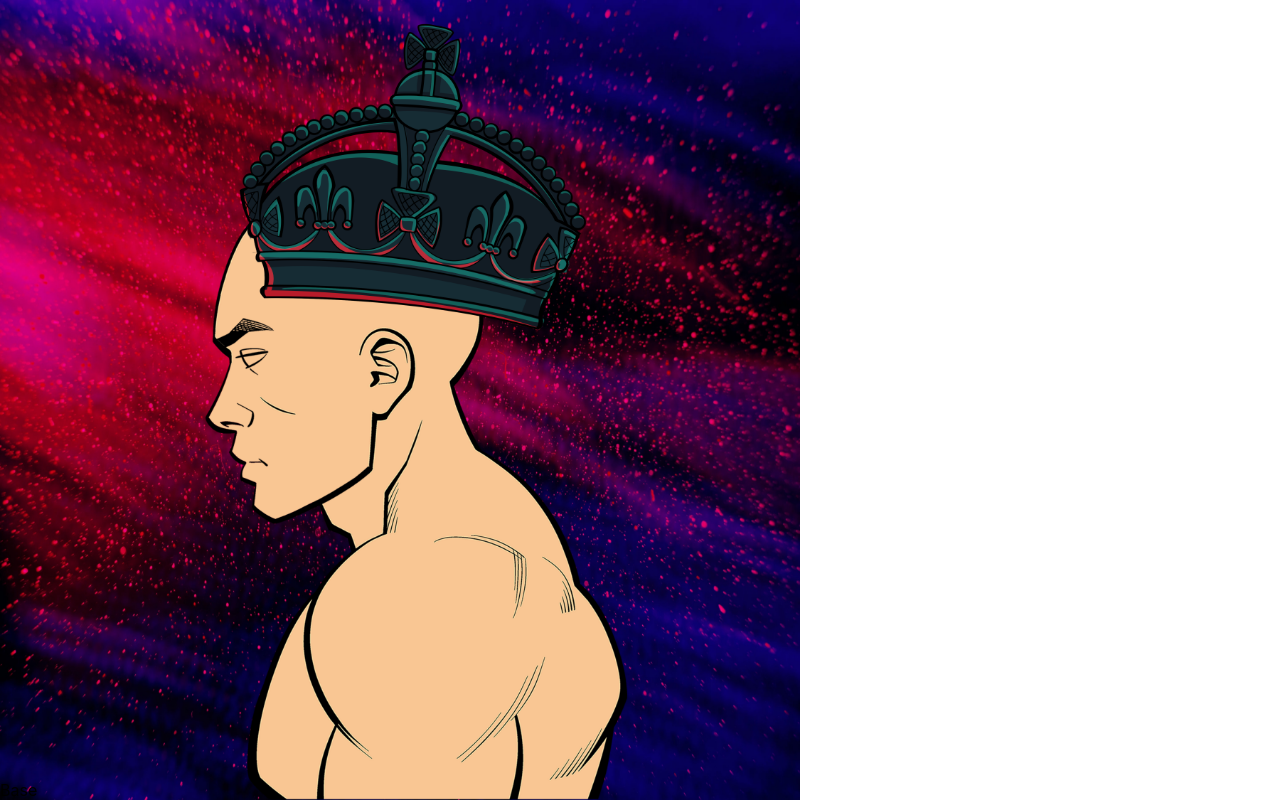
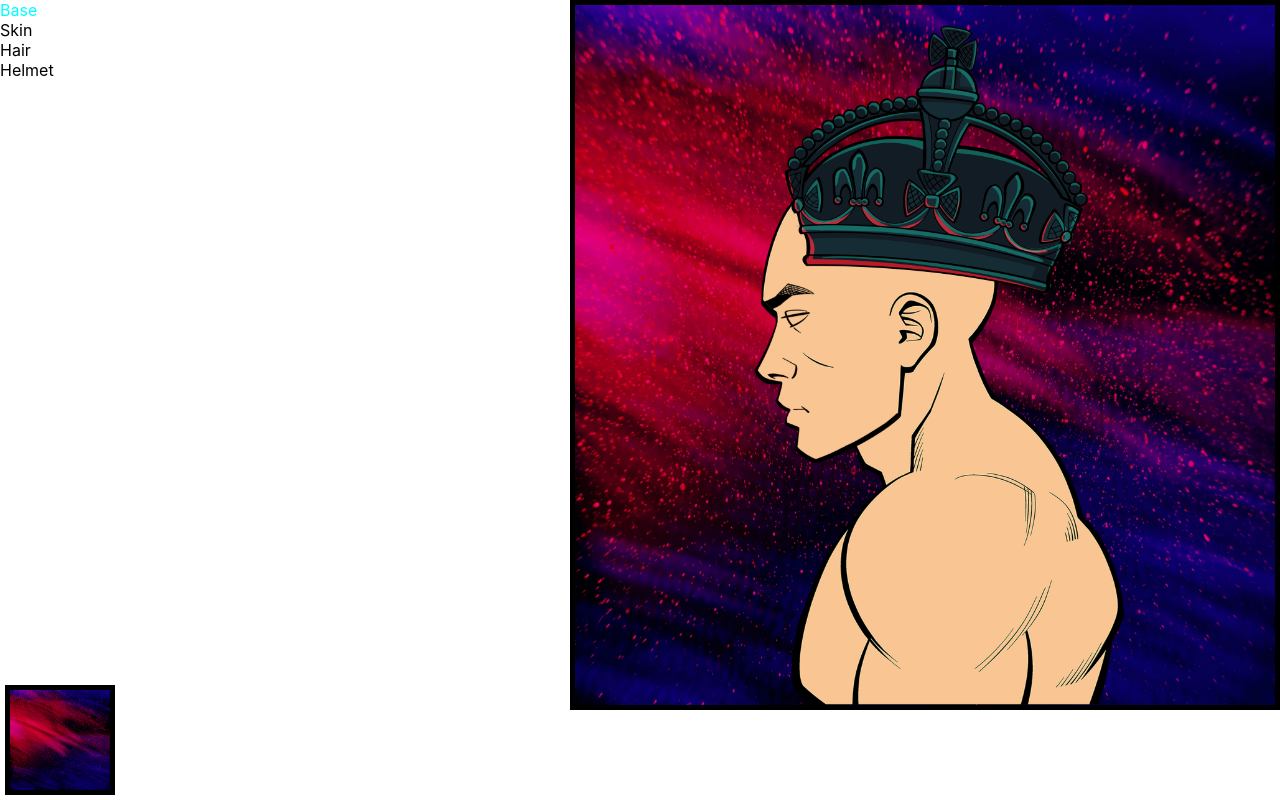
Before and after one commit to ahmedjamshed/nft_2d_avatar, a React (Create React App) app: page / in a window 1280 px wide. Built offline with nearby package versions, Linux system fonts and the light colour scheme.

Commit message:
trait selector

```diff
--- a/src/components/TraitLayer.module.scss
+++ b/src/components/TraitLayer.module.scss
@@ -10,6 +10,6 @@
         max-width: 100%;
         position: absolute;
         top: 25;
-        right: 25;
+        right: 0;
     }
 }
--- a/src/components/TraitSelector.module.scss
+++ b/src/components/TraitSelector.module.scss
@@ -1,3 +1,14 @@
 .TraitSelector {
-    display: flex;
+    flex: 0 1 100px; /*  No stretching: */
+    margin: 5px;
+    height: 100px;
+    width: 100px;
+    img {
+        max-height: 100%;
+        max-width: 100%;
+    }
 }
+
+.selected {
+    border: 5px solid black;
+}
--- a/src/components/TraitSelector.tsx
+++ b/src/components/TraitSelector.tsx
@@ -1,3 +1,4 @@
+import classNames from 'classnames';
 import { Trait } from '../types';
 import classes from './TraitSelector.module.scss'
 
@@ -10,15 +11,19 @@ const TraitSelector = (props: TraitSelectorProps) => {
   const urlPrefix = process.env.PUBLIC_URL + "/assets/traits";
   return (
     <div
-        className={classes.TraitSelector}
-        data-trait={trait.imageName}
-      >
+      id="TraitSelector"
+      className={classNames(classes.TraitSelector, {
+        [classes.selected]: true
+      })}
+      onClick={() => {
+        // setSelectedCategory(category)
+      }}>
       <img
         src={urlPrefix + "/" + trait.imageName + ".png"}
         alt={trait.imageName}
       />
+    </div>
 
-      </div>
   );
 }
 
--- a/src/containers/Avatar.module.scss
+++ b/src/containers/Avatar.module.scss
@@ -1,6 +1,7 @@
 .Avatar {
-    display: flex;
-    height: 500px;
-    width: 500px;
-    background-color: aquamarine;
+    position: absolute;
+    height: 700px;
+    width: 700px;
+    right: 0;
+    border: 5px solid black;
 }
--- a/src/containers/Traits.module.scss
+++ b/src/containers/Traits.module.scss
@@ -1,6 +1,7 @@
 .Traits {
     display: flex;
-    margin: 0;
-    position: absolute;
-    bottom: 0;
+    position: relative;
+    flex-direction: row;
+    align-self: flex-end;
+    justify-content: center;
 }
--- a/src/containers/Traits.tsx
+++ b/src/containers/Traits.tsx
@@ -1,5 +1,8 @@
-import { Fragment, useContext } from "react"
+import { Fragment, useContext, useEffect, useState } from "react"
+import TraitSelector from "../components/TraitSelector"
+import CategoriesData from "../configs/categoriesData"
 import AppContext from "../store/AppContext"
+import { Trait } from "../types"
 import classes from './Traits.module.scss'
 
 interface TraitsProps { }
@@ -7,10 +10,18 @@ interface TraitsProps { }
 const Traits = (props: TraitsProps) => {
 
     const { selectedCategory} = useContext(AppContext)
+    const [traits, setTraits] = useState<Trait[]>([])
+
+    useEffect(() => {
+        const cat = CategoriesData.find((cat) => cat.name === selectedCategory.name)
+        setTraits(cat?.traits || [])
+    }, [selectedCategory])
     return (
         <Fragment>
             <div id="Traits" className={classes.Traits}>
-                {selectedCategory.name}
+                {
+                    traits.map((trait) => <TraitSelector trait={trait}/>)
+                }
             </div>
         </Fragment>
     )
```
Lines whose indentation alone changed are shown as unchanged.
